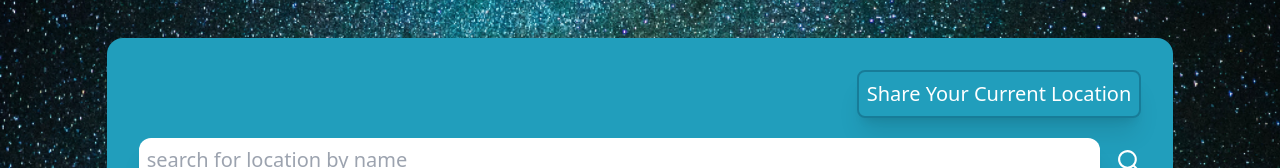
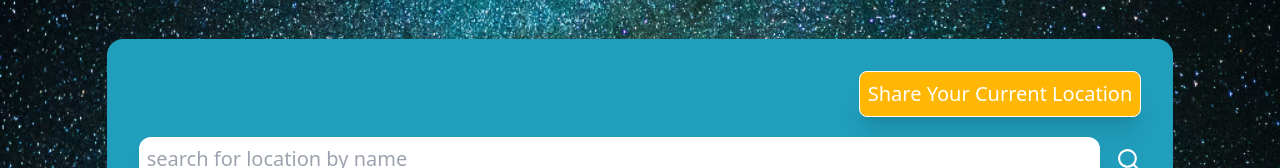
Before and after one commit to reactronauts/untitled-tide-app, a React (Vite) app: page /lunar in a window 1280 px wide. Shown: the part 376-544 px from the top of the page. Built offline with nearby package versions, Linux system fonts and the light colour scheme; no server answers.

Commit message:
styling: change button styling to default yellow colour, round edges and add white border

```diff
--- a/src/components/GetUserLocation.jsx
+++ b/src/components/GetUserLocation.jsx
@@ -19,7 +19,7 @@ export function GetUserLocation() {
 
     return(
         <div>
-            <button onClick={handleLocationShare} className='mr-0 border-2 p-1 text-white text-m sm:text-xl font-sans rounded-lg mb-2 shadow-xl border-solid border-dark-blue/30 p-2'>Share Your Current Location</button>
+            <button onClick={handleLocationShare} className='mr-0 border p-1 text-white text-m sm:text-xl font-sans rounded-lg mb-2 shadow-xl border-solid border-white p-2 bg-yellow'>Share Your Current Location</button>
         </div>
     )
 }
```
